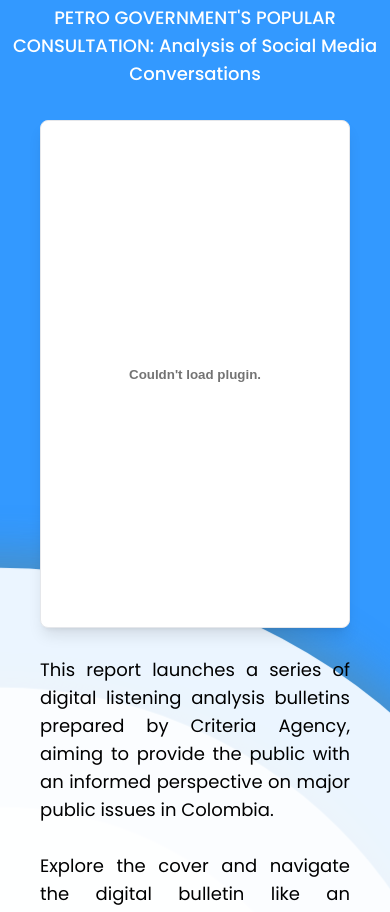
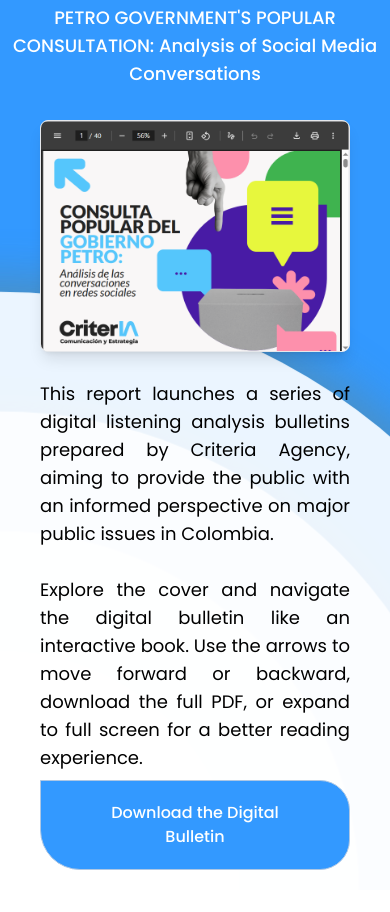
Before and after one commit to DaniP-Dev/criter-ia, a Next.js app: page /en in a window 390 px wide. Shown: the part 960-1872 px from the top of the page. Built offline with nearby package versions, Linux system fonts and the light colour scheme.

Commit message:
ultimos cambios v2

```diff
--- a/app/components/Why/NewsletterPDF.tsx
+++ b/app/components/Why/NewsletterPDF.tsx
@@ -1,14 +1,40 @@
-import React from 'react';
+import React, { useEffect, useState } from 'react';
 
 const NewsletterPDF = () => {
+  const [isMobile, setIsMobile] = useState(false);
+
+  useEffect(() => {
+    const handleResize = () => setIsMobile(window.innerWidth < 640);
+    handleResize();
+    window.addEventListener('resize', handleResize);
+    return () => window.removeEventListener('resize', handleResize);
+  }, []);
+
+  const handleImageClick = () => {
+    const link = document.createElement("a");
+    link.href = "/pdf/Informe_Junio_2025.pdf";
+    link.download = "Informe_Junio_2025.pdf";
+    link.click();
+  };
+
   return (
     <div className="w-full max-w-3xl mx-auto rounded-lg shadow-lg overflow-hidden bg-white border border-gray-200 flex justify-center items-center p-0" style={{overflowX: 'hidden'}}>
-      <embed
-        src="pdf/Informe_Junio_2025.pdf"
-        type="application/pdf"
-        className="w-full h-[60vh] sm:h-[70vh] md:h-[65vh] max-w-full"
-        style={{display: 'block', overflowX: 'hidden'}}
-      />
+      {isMobile ? (
+        <button onClick={handleImageClick} className="w-full focus:outline-none">
+          <img
+            src="pdf/portada.png"
+            alt="Brochure portada"
+            className="w-full h-full"
+          />
+        </button>
+      ) : (
+        <embed
+          src="pdf/Informe_Junio_2025.pdf"
+          type="application/pdf"
+          className="w-full h-[70vh] md:h-[65vh] max-w-full"
+          style={{display: 'block', overflowX: 'hidden'}}
+        />
+      )}
     </div>
   );
 };
```
Also changed, not shown: public/pdf/portada.png (added).
